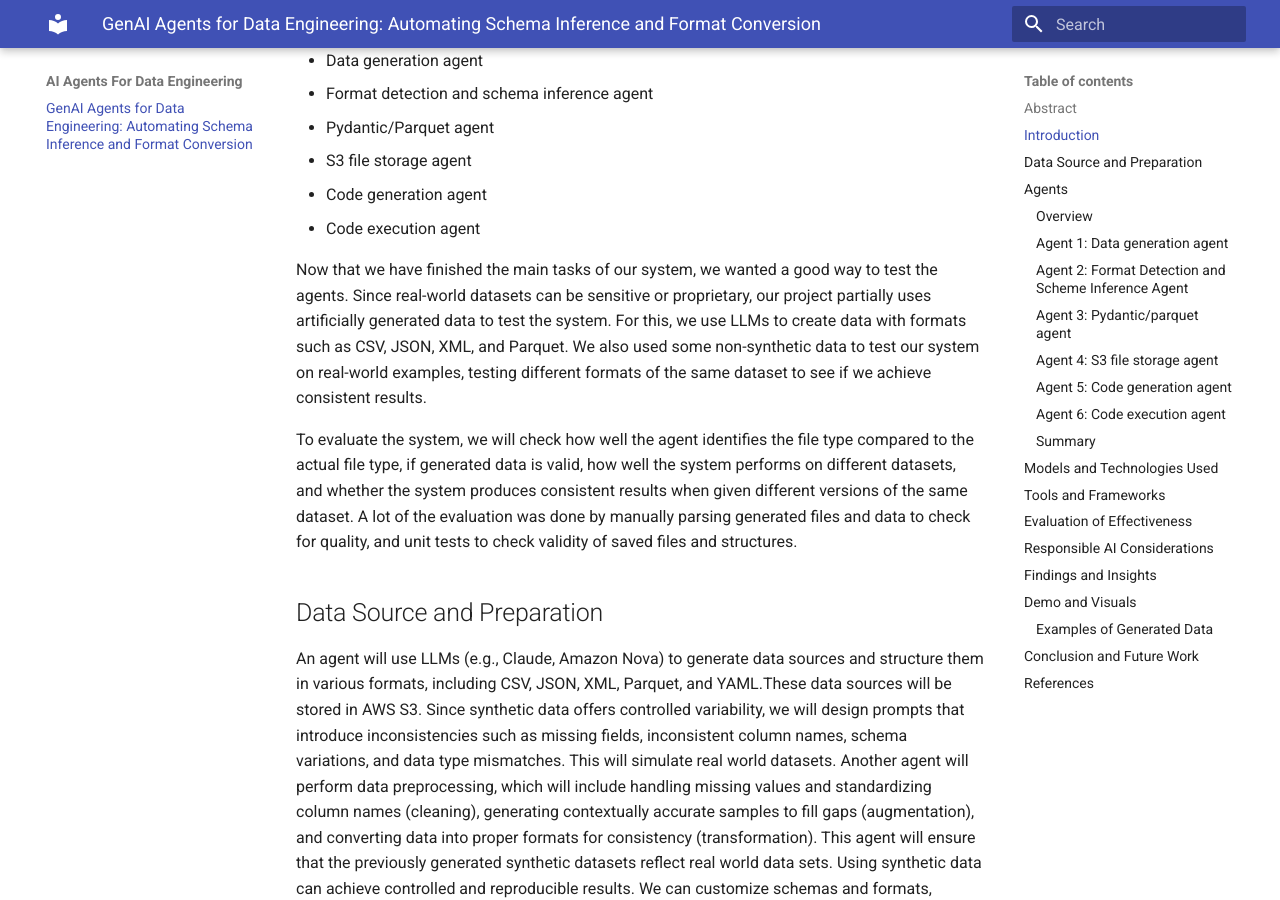
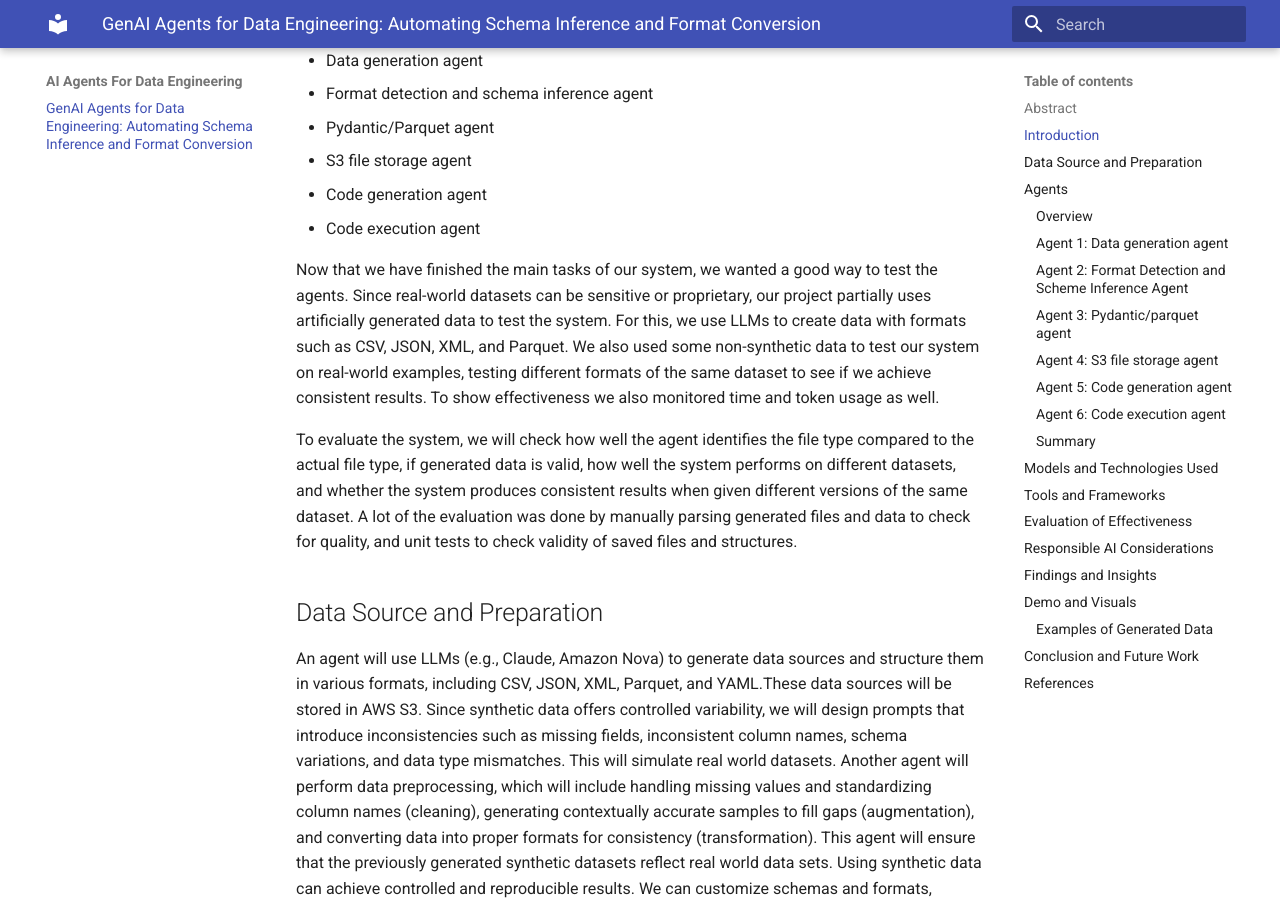
Before and after one commit to shivram7/dsan6725-finalreport, an MkDocs documentation site: the page built from docs/index.md, in a window 1280 px wide and 900 px high, scrolled down 1861 px. Built offline with MkDocs 1.6.1 and Material for MkDocs 9.7.7, drawn with Linux system fonts in a browser that asks for light colours; some of the changed text lies outside the part shown.

```diff
--- a/docs/index.md
+++ b/docs/index.md
@@ -31,7 +31,7 @@ Now that we have code to complete our task we will need an agent to run this cod
 * Code generation agent
 * Code execution agent
 
-Now that we have finished the main tasks of our system, we wanted a good way to test the agents. Since real-world datasets can be sensitive or proprietary, our project partially uses artificially generated data to test the system. For this, we use LLMs to create data with formats such as CSV, JSON, XML, and Parquet. We also used some non-synthetic data to test our system on real-world examples, testing different formats of the same dataset to see if we achieve consistent results.
+Now that we have finished the main tasks of our system, we wanted a good way to test the agents. Since real-world datasets can be sensitive or proprietary, our project partially uses artificially generated data to test the system. For this, we use LLMs to create data with formats such as CSV, JSON, XML, and Parquet. We also used some non-synthetic data to test our system on real-world examples, testing different formats of the same dataset to see if we achieve consistent results. To show effectiveness we also monitored time and token usage as well.
 
 To evaluate the system, we will check how well the agent identifies the file type compared to the actual file type, if generated data is valid, how well the system performs on different datasets, and whether the system produces consistent results when given different versions of the same dataset. A lot of the evaluation was done by manually parsing generated files and data to check for quality, and unit tests to check validity of saved files and structures.
 
@@ -119,7 +119,7 @@ The primary reasons behind using multiple specialized agents were:
 
 ## Models and Technologies Used
 
-For our project, we used two models via the AWS Bedrock Converse API: Anthropic’s Claude 3.5 Haiku(`us.anthropic.claude-3-5-haiku-20241022-v1:0`) and Amazon’s Nova Micro (`us.amazon.nova-micro-v1:0`). These models were integrated into our system using LangChain's Bedrock connectors, which allowed us to easily manage LLM calls within our multi-agent architecture.
+For our project, we used two models via the AWS Bedrock Converse API: Anthropic’s Claude 3.5 Haiku(`us.anthropic.claude-3-5-haiku-20241022-v1:0`) and Amazon’s Nova Micro (`us.amazon.nova-micro-v1:0`). These models were integrated into our system using LangChain's Bedrock connectors, which allowed us to easily manage LLM calls within our multi-agent architecture. We noticed that it takes 70-110 and 10,000-40,000 tokensdepending on the data source.
 
 Claude 3.5 Haiku was used for the majority of tasks, including schema inference, file format detection, code generation, and reasoning steps. We selected Claude 3.5 Haiku because of its strong performance on structured reasoning, code generation, and multi-step tool use, which were essential for the more complex stages of our pipeline.
 
```
